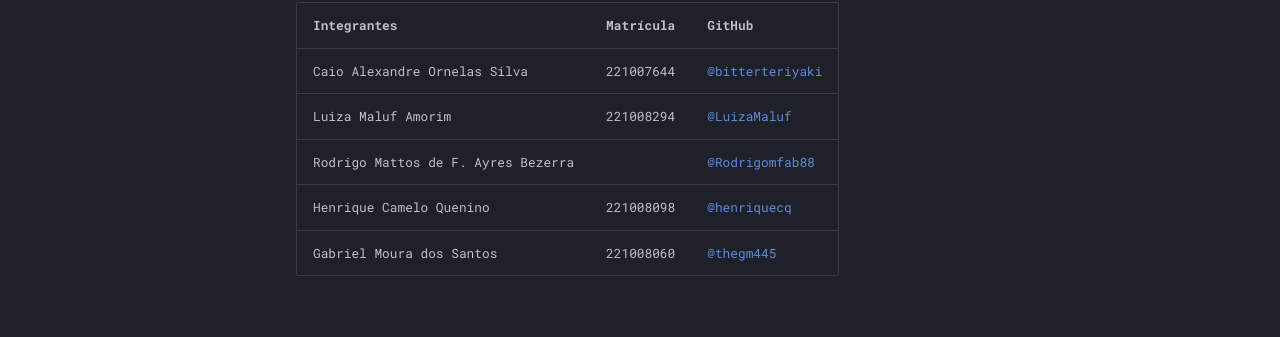
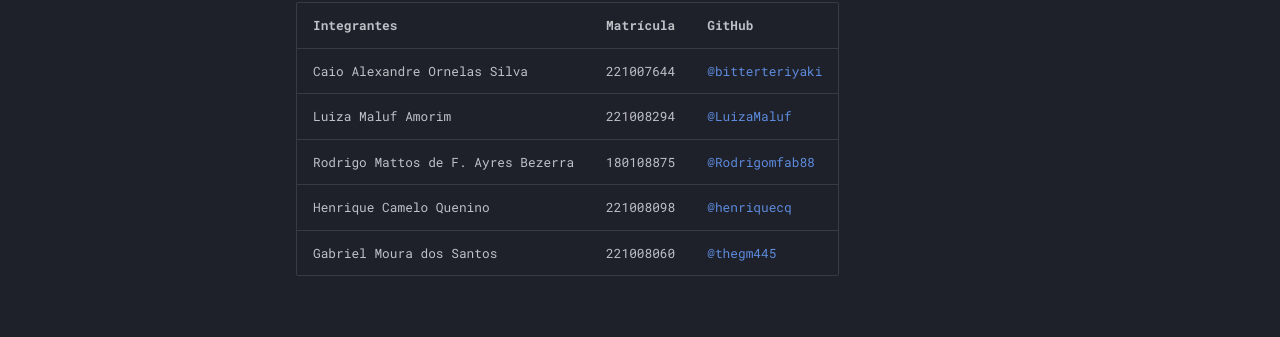
Before and after one commit to LuizaMaluf/req_Canva_2024.1, an MkDocs documentation site: the page built from docs/index.md, in a window 1280 px wide and 900 px high, scrolled down 1616 px. Shown: the part 368-705 px from the top of the window. Built offline with MkDocs 1.6.1 and Material for MkDocs 9.7.7, drawn with Linux system fonts in a browser that asks for light colours; comment, search, counter and statistics services are not loaded.

Commit message:
adicionando matricula do novo integrante

```diff
--- a/docs/index.md
+++ b/docs/index.md
@@ -71,7 +71,7 @@ ferramentas avançadas de edição e maior espaço de armazenamento.
 |------------------------------|-----------|------------------------------------------------------|
 | Caio Alexandre Ornelas Silva | 221007644 | [@bitterteriyaki](https://github.com/bitterteriyaki) |
 | Luiza Maluf Amorim           | 221008294 | [@LuizaMaluf](https://github.com/LuizaMaluf)         |
-| Rodrigo Mattos de F. Ayres Bezerra |     | [@Rodrigomfab88](https://github.com/Rodrigomfab88)|
+| Rodrigo Mattos de F. Ayres Bezerra |  180108875   | [@Rodrigomfab88](https://github.com/Rodrigomfab88)|
 | Henrique Camelo Quenino | 221008098      | [@henriquecq](https://github.com/henriquecq)|
 | Gabriel Moura dos Santos | 221008060     | [@thegm445](https://github.com/thegm445)|
 
```
